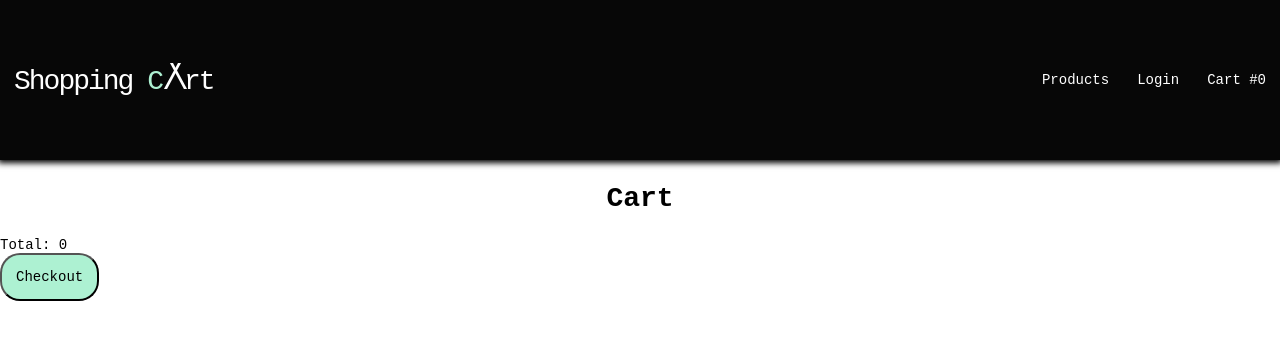
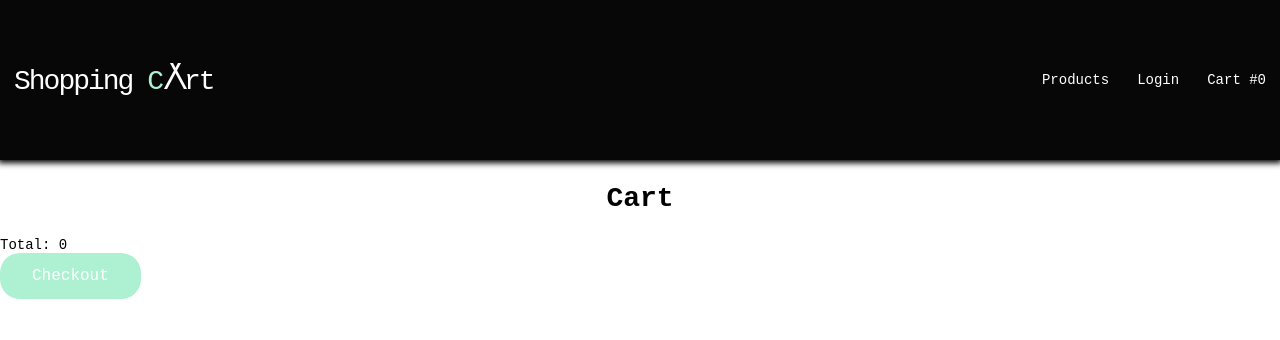
Before and after one commit to Benjamin-Re/webstore-frontend, a React (Create React App) app: page /cart in a window 1280 px wide. Shown: the top 340 px of the page. Built offline with nearby package versions, Linux system fonts and the light colour scheme.

Commit message:
Add css transitions

```diff
--- a/src/components/Home.js
+++ b/src/components/Home.js
@@ -11,9 +11,11 @@ export function Home() {
           <h2>
             We don't sell art,<br></br> we are art
           </h2>
-          <Link className="bigLink" to="/products">
+          <button className="bigLink">
+          <Link to="/products">
             Shop now
           </Link>
+          </button>
         </div>
         <div className="sec2Intro">What our customer's think</div>
       </div>
--- a/src/components/Nav.js
+++ b/src/components/Nav.js
@@ -32,7 +32,7 @@ export function Nav() {
           <FaBars style={iconStyle} onClick={handleBurger} />
         </div>
       </nav>
-      <div className="responsiveContainer hide">
+      <div className="responsiveContainer">
         <ul className="responsive">
           <li>
             <Link to="/products">Products</Link>
@@ -50,6 +50,7 @@ export function Nav() {
 
   function handleBurger() {
     const drop = document.querySelector(".responsiveContainer");
-    drop.classList.toggle("hide");
+    drop.classList.toggle("show");
+
   }
 }
--- a/src/index.css
+++ b/src/index.css
@@ -20,5 +20,17 @@ body {
 button {
   background-color: var(--strong);
   border-radius: 20px;
-  padding: 14px;
+  border: none;
+  padding: 14px 32px;
+  color: white;
+  font-size: 16px;
+  opacity: 1;
+  transition: all 0.2s linear;
 }
+
+button:hover{
+  box-shadow: 0 4px 6px 1px black;
+}
+button:active{
+  transform: translateY(4px);
+}
--- a/src/styles/Nav.css
+++ b/src/styles/Nav.css
@@ -69,8 +69,11 @@ ul {
     display: none;
   }
 }
-.hide {
-  display: none !important;
+.show {
+  visibility: visible !important;
+  display: block;
+  opacity: 1 !important;
+  /* display: none !important; */
 }
 
 .responsiveContainer {
@@ -79,6 +82,9 @@ ul {
   width: 100%;
   box-shadow: 0 1px 6px 2px black;
   padding: 1rem;
+  transition: all 0.3s linear;
+  visibility: hidden;
+  opacity: 0;
 }
 
 a {
```
